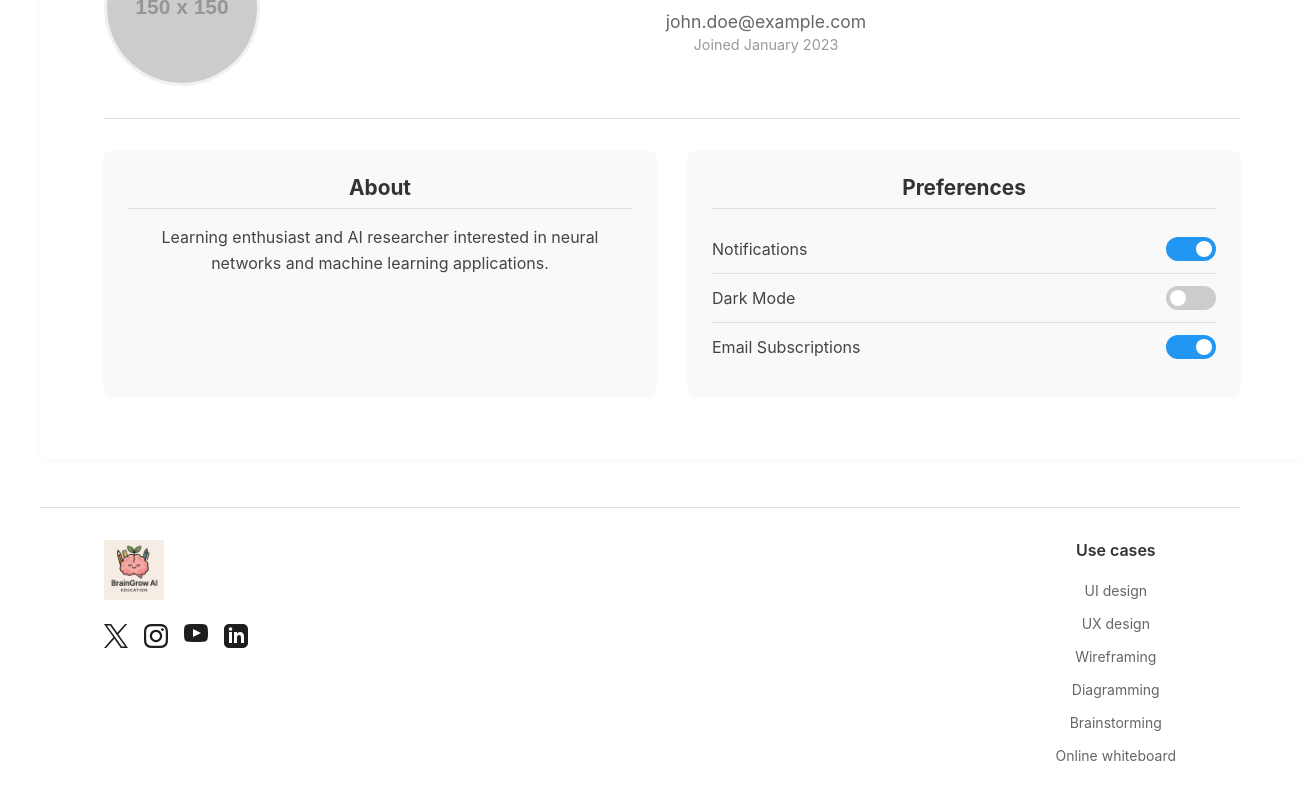
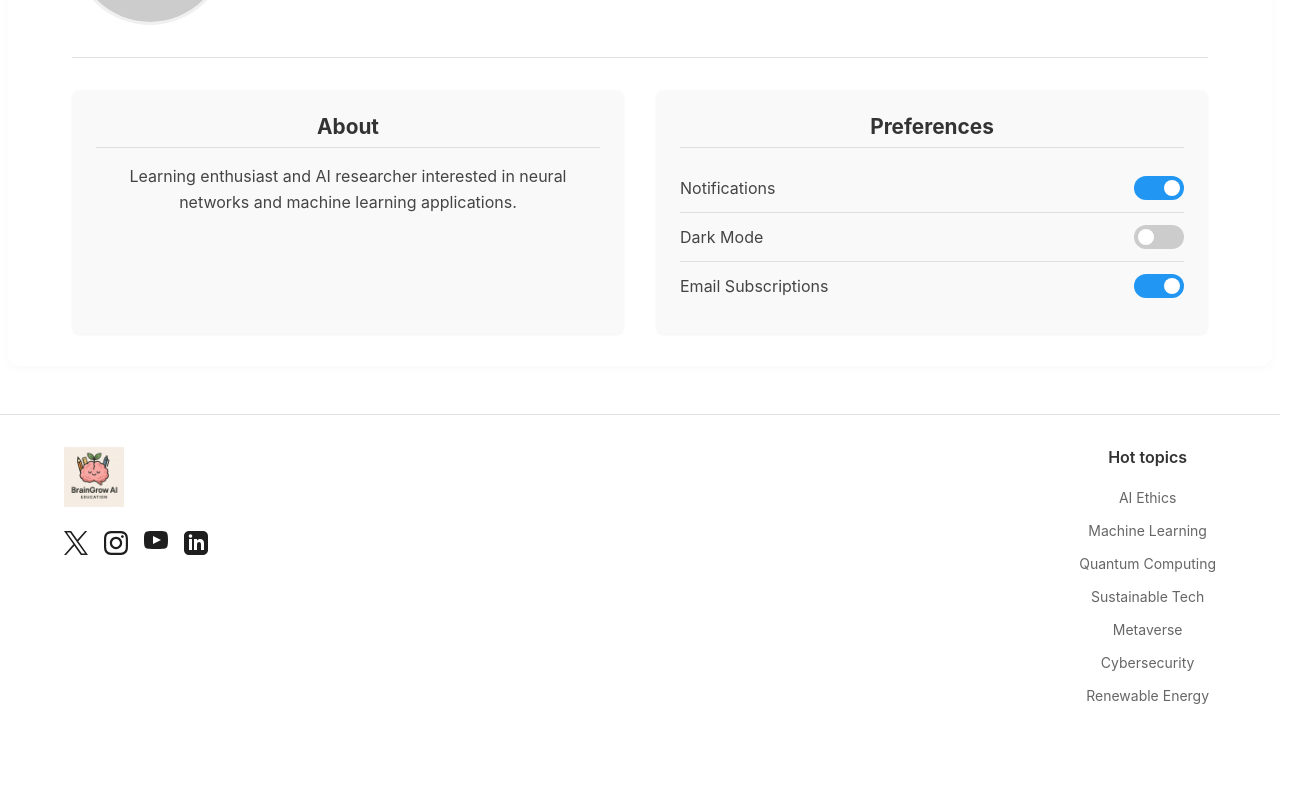
Before and after one commit to JacobXXI/braingrow-ai, a React (Vite) app: page /braingrow-ai/profile in a window 1280 px wide. Shown: the part 292-1092 px from the top of the page, 1304 px wide, since content can reach past the window. After the commit the page ends 1030 px from the top, so only its background shows below. Built offline with nearby package versions, Linux system fonts and the light colour scheme.

Commit message:
Search page refine

```diff
--- a/src/App.css
+++ b/src/App.css
@@ -1,7 +1,6 @@
 #root {
   max-width: 1280px;
   margin: 0 auto;
-  padding: 2rem;
   text-align: center;
 }
 
@@ -161,6 +160,12 @@
 }
 
 /* Layout Styles */
+html, body {
+  height: 100%;
+  margin: 0;
+  padding: 0;
+}
+
 .app-container {
   display: flex;
   flex-direction: column;
@@ -169,7 +174,7 @@
 
 .main-content {
   flex: 1;
-  padding: 2rem;
+  padding: 2rem 2rem 0 2rem;
   max-width: 1200px;
   margin: 0 auto;
   width: 100%;
@@ -178,6 +183,8 @@
   border-radius: 12px;
   margin-top: 1rem;
   margin-bottom: 1rem;
+  display: flex;
+  flex-direction: column;
 }
 
 .video-container {
@@ -195,8 +202,10 @@
 
 .screen {
   padding: 2rem;
-  margin-bottom: 60px; /* 为底部导航留出空间 */
   min-height: calc(100vh - 60px);
+  display: flex;
+  flex-direction: column;
+  justify-content: center;
 }
 
 .bottom-nav {
@@ -451,6 +460,10 @@ body {
 .video-content-container {
   padding: 0;
   margin: 0;
+  body {
+    margin: 0;
+    padding: 0;
+  }
 }
 
 .video-item {
--- a/src/SearchPage.css
+++ b/src/SearchPage.css
@@ -1,8 +1,15 @@
 /* Search Page Styles */
 .search-page {
   padding: 2rem;
+  margin: 0 auto;
+  width: 100%;
   max-width: 1200px;
+}
+
+.video-container {
+  width: 100%;
   margin: 0 auto;
+  padding: 1rem;
 }
 
 .page-title {
@@ -21,6 +28,9 @@
   display: grid;
   grid-template-columns: repeat(auto-fill, minmax(300px, 1fr));
   gap: 2rem;
+  justify-content: center;
+  margin: 0 auto;
+  max-width: 1200px;
 }
 
 .video-item {
--- a/src/SearchPage.tsx
+++ b/src/SearchPage.tsx
@@ -9,7 +9,7 @@ const SearchPage: React.FC = () => {
   const [videos, setVideos] = useState<video[]>([]);
   const [loading, setLoading] = useState(true);
   const navigate = useNavigate();
-  const query = searchParams.get('q') || '';
+  const query = searchParams.get('query') || '';
 
   useEffect(() => {
     const fetchResults = async () => {
@@ -30,24 +30,29 @@ const SearchPage: React.FC = () => {
   }, [query]);
 
   return (
-    <div className="search-page">
-      <h1 className="page-title">Search Result</h1>
-
+    <div className="search-page screen">
+      <h1>Search Result for "{query}"</h1>
       {loading ? (
         <div className="loading">Loading results...</div>
       ) : videos.length > 0 ? (
-        <div className="results-container">
+        <div className="video-container">
           {videos.map((video) => (
             <div
               key={video._id}
               className="video-item"
               onClick={() => navigate(`/watch/${video._id}`)}
             >
-              <img src={video.coverUrl} alt={video.title} className="thumbnail" />
-              <div className="video-info">
-                <h3 className="title">{video.title}</h3>
-                <p className="author">{video.author}</p>
-                <p className="stats">{video.views} views • {video.likes} likes</p>
+              <div className="video-image-container">
+                <img src={video.coverUrl} alt={video.title} className="video-cover-image" />
+              </div>
+              <div className="video-details">
+                <h3 className="video-title">{video.title}</h3>
+                <p className="video-description">{video.description || 'No description available'}</p>
+                <div className="video-metadata">
+                  <span className="video-author">👤 {video.author}</span>
+                  <span className="video-views">👁️ {video.views} views</span>
+                  <span className="video-likes">❤️ {video.likes} likes</span>
+                </div>
               </div>
             </div>
           ))}
--- /dev/null
+++ b/src/structures/Footer.css
@@ -0,0 +1,64 @@
+.footer {
+  background-color: #ffffff;
+  border-top: 1px solid #e0e0e0;
+  padding: 2rem 4rem;
+  margin-top: 2rem;
+}
+
+.footer-container {
+  display: flex;
+  justify-content: space-between;
+  max-width: 1200px;
+  margin: 0 auto;
+}
+
+.logo-section {
+  display: flex;
+  flex-direction: column;
+  gap: 1.5rem;
+}
+
+.logo-container {
+  display: flex;
+  align-items: center;
+}
+
+.footer-logo {
+  width: 60px;
+  height: 60px;
+  object-fit: contain;
+}
+
+.social-icons {
+  display: flex;
+  gap: 1rem;
+}
+
+.social-icon {
+  width: 24px;
+  height: 24px;
+}
+
+.youtube-icon {
+  height: 18px;
+}
+
+.hot-topics-section {
+  display: flex;
+  flex-direction: column;
+  gap: 0.75rem;
+}
+
+.section-title {
+  font-size: 16px;
+  font-weight: 600;
+  color: #333333;
+  margin: 0 0 0.5rem 0;
+}
+
+.footer-link {
+  font-size: 14px;
+  color: #666666;
+  text-decoration: none;
+  line-height: 1.5;
+}
--- a/src/structures/Footer.tsx
+++ b/src/structures/Footer.tsx
@@ -1,4 +1,6 @@
 import React from 'react';
+import { Link } from 'react-router-dom';
+import './Footer.css';
 import logo from '../assets/logo.png';
 import xLogo from '../assets/x-logo.svg';
 import instagramLogo from '../assets/instagram-logo.svg';
@@ -6,106 +8,38 @@ import youtubeLogo from '../assets/youtube-logo.svg';
 import linkedinLogo from '../assets/linkedin-logo.svg';
 
 const Footer: React.FC = () => {
+  const hotTopics = [
+    { name: 'AI Ethics', href: '/search?query=AI%20Ethics' },
+    { name: 'Machine Learning', href: '/search?query=Machine%20Learning' },
+    { name: 'Quantum Computing', href: '/search?query=Quantum%20Computing' },
+    { name: 'Sustainable Tech', href: '/search?query=Sustainable%20Tech' },
+    { name: 'Metaverse', href: '/search?query=Metaverse' },
+    { name: 'Cybersecurity', href: '/search?query=Cybersecurity' },
+    { name: 'Renewable Energy', href: '/search?query=Renewable%20Energy' }
+  ];
+
   return (
-    <footer className="footer" style={{
-      backgroundColor: '#ffffff',
-      borderTop: '1px solid #e0e0e0',
-      padding: '2rem 4rem',
-      marginTop: '2rem'
-    }}>
-      <div style={{
-        display: 'flex',
-        justifyContent: 'space-between',
-        maxWidth: '1200px',
-        margin: '0 auto'
-      }}>
+    <footer className="footer">
+      <div className="footer-container">
         {/* Logo and Social Icons */}
-        <div style={{
-          display: 'flex',
-          flexDirection: 'column',
-          gap: '1.5rem'
-        }}>
-          <div style={{
-            display: 'flex',
-            alignItems: 'center'
-          }}>
-            <img src={logo} alt="Logo" style={{
-              width: '60px',
-              height: '60px',
-              objectFit: 'contain'
-            }} />
+        <div className="logo-section">
+          <div className="logo-container">
+            <img src={logo} alt="Logo" className="footer-logo" />
           </div>
-          <div style={{
-            display: 'flex',
-            gap: '1rem'
-          }}>
-            <a href="#" aria-label="X"><img src={xLogo} alt="X" style={{
-              width: '24px',
-              height: '24px'
-            }} /></a>
-            <a href="#" aria-label="Instagram"><img src={instagramLogo} alt="Instagram" style={{
-              width: '24px',
-              height: '24px'
-            }} /></a>
-            <a href="#" aria-label="YouTube"><img src={youtubeLogo} alt="YouTube" style={{
-              width: '24px',
-              height: '18px'
-            }} /></a>
-            <a href="#" aria-label="LinkedIn"><img src={linkedinLogo} alt="LinkedIn" style={{
-              width: '24px',
-              height: '24px'
-            }} /></a>
+          <div className="social-icons">
+            <a href="#" aria-label="X"><img src={xLogo} alt="X" className="social-icon" /></a>
+            <a href="#" aria-label="Instagram"><img src={instagramLogo} alt="Instagram" className="social-icon" /></a>
+            <a href="#" aria-label="YouTube"><img src={youtubeLogo} alt="YouTube" className="social-icon youtube-icon" /></a>
+            <a href="#" aria-label="LinkedIn"><img src={linkedinLogo} alt="LinkedIn" className="social-icon" /></a>
           </div>
         </div>
 
-        {/* Use Cases Links */}
-        <div style={{
-          display: 'flex',
-          flexDirection: 'column',
-          gap: '0.75rem'
-        }}>
-          <h3 style={{
-            fontSize: '16px',
-            fontWeight: '600',
-            color: '#333333',
-            margin: '0 0 0.5rem 0'
-          }}>Use cases</h3>
-          <a href="#" style={{
-            fontSize: '14px',
-            color: '#666666',
-            textDecoration: 'none',
-            lineHeight: '1.5'
-          }}>UI design</a>
-          <a href="#" style={{
-            fontSize: '14px',
-            color: '#666666',
-            textDecoration: 'none',
-            lineHeight: '1.5'
-          }}>UX design</a>
-          <a href="#" style={{
-            fontSize: '14px',
-            color: '#666666',
-            textDecoration: 'none',
-            lineHeight: '1.5'
-          }}>Wireframing</a>
-          <a href="#" style={{
-            fontSize: '14px',
-            color: '#666666',
-            textDecoration: 'none',
-            lineHeight: '1.5'
-          }}>Diagramming</a>
-          <a href="#" style={{
-            fontSize: '14px',
-            color: '#666666',
-            textDecoration: 'none',
-            lineHeight: '1.5'
-          }}>Brainstorming</a>
-          <a href="#" style={{
-            fontSize: '14px',
-            color: '#666666',
-            textDecoration: 'none',
-            lineHeight: '1.5'
-          }}>Online whiteboard</a>
+        {/* Hot Topics Links */}
+        <div className="hot-topics-section">
+          <h3 className="section-title">Hot topics</h3>
+          {hotTopics.map((topic, index) => (
+            <Link key={index} to={topic.href} className="footer-link">{topic.name}</Link>
+          ))}
         </div>
       </div>
     </footer>
--- a/src/structures/Header.css
+++ b/src/structures/Header.css
@@ -1,8 +1,8 @@
 /* Search Bar Styles */
 .search-bar-container {
   position: relative;
-  width: 400px;
   display: flex;
+  width: 100%;
 }
 
 .search-input {
@@ -93,8 +93,9 @@
 .header {
   display: flex;
   align-items: center;
+  padding: 0 2rem;
+  height: 80px;
   justify-content: space-between;
-  padding: 1rem 2rem;
   background-color: #ffffff;
   border-bottom: 1px solid #e0e0e0;
   box-shadow: 0 2px 4px rgba(0,0,0,0.05);
@@ -119,7 +120,7 @@
 
 .login-button {
   width: 150px;
-  padding: 0.5rem 1.25rem;
+  padding: 0.5rem 1rem;
   border-radius: 8px;
   border: none;
   background-color: #ffffff;
@@ -131,7 +132,7 @@
 
 .signup-button {
   width: 150px;
-  padding: 0.5rem 1.25rem;
+  padding: 0.5rem 1rem;
   border-radius: 8px;
   border: none;
   background-color: #1a73e8;
@@ -171,3 +172,16 @@
 .logout-button:hover {
   background-color: #ff7875;
 }
+
+.search-container {
+  display: flex;
+  flex: 1;
+  margin: 0 0 0 1rem;
+  min-width: 0;
+}
+
+.auth-buttons {
+  display: flex;
+  gap: 0.5rem;
+  margin-left: 0.5rem;
+}
--- a/src/structures/Header.tsx
+++ b/src/structures/Header.tsx
@@ -19,7 +19,7 @@ const Header: React.FC = () => {
     e.preventDefault();
     const query = searchQuery.trim();
     if (query) {
-      navigate(`/search?q=${encodeURIComponent(query)}`);
+      navigate(`/search?query=${encodeURIComponent(query)}`);
     }
   };
 
@@ -42,7 +42,6 @@ const Header: React.FC = () => {
     <header className="header">
       <div className="header-logo" onClick={() => navigate('/')}>
         <img src={logo} alt="Logo" className="logo-image" />
-        <span className="logo-text">BrainGrow AI</span>
       </div>
 
       <div className="search-container">
```
Also changed, not shown: src/request.tsx (+90 -1 lines).
